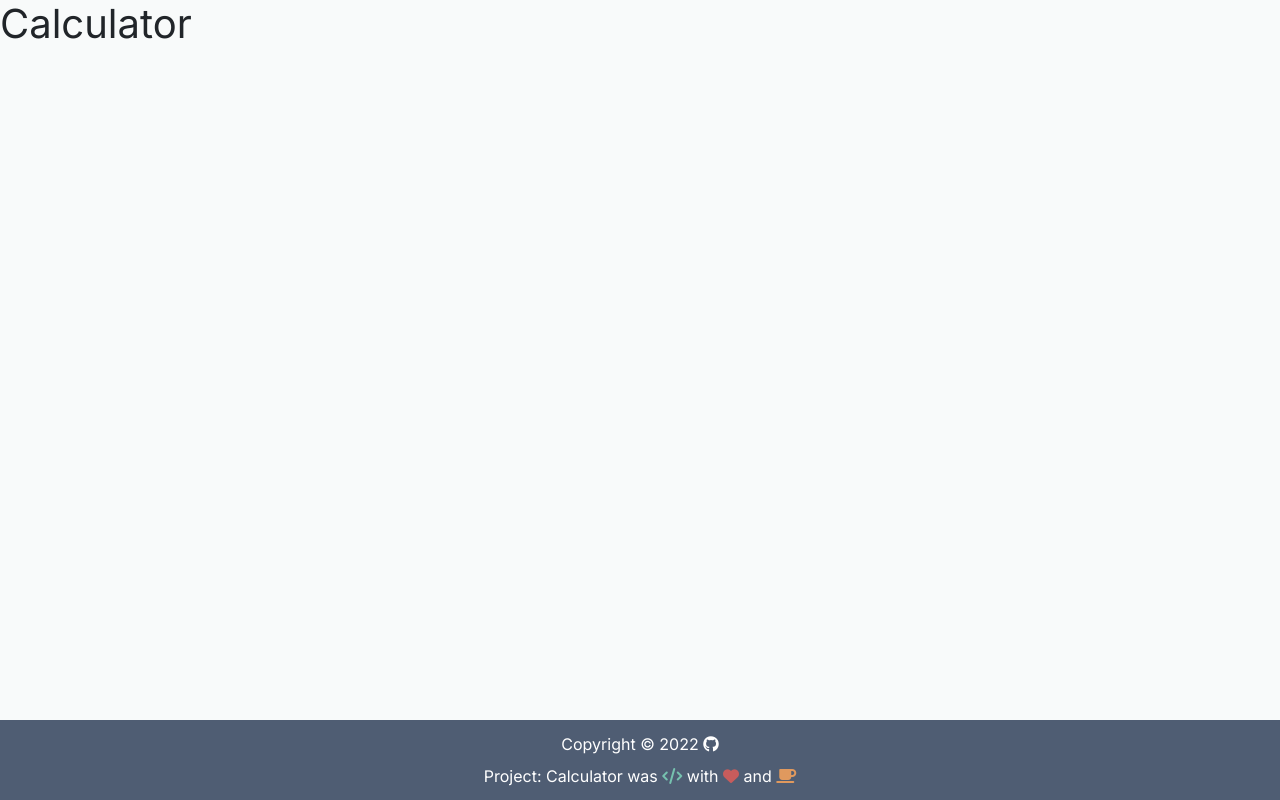
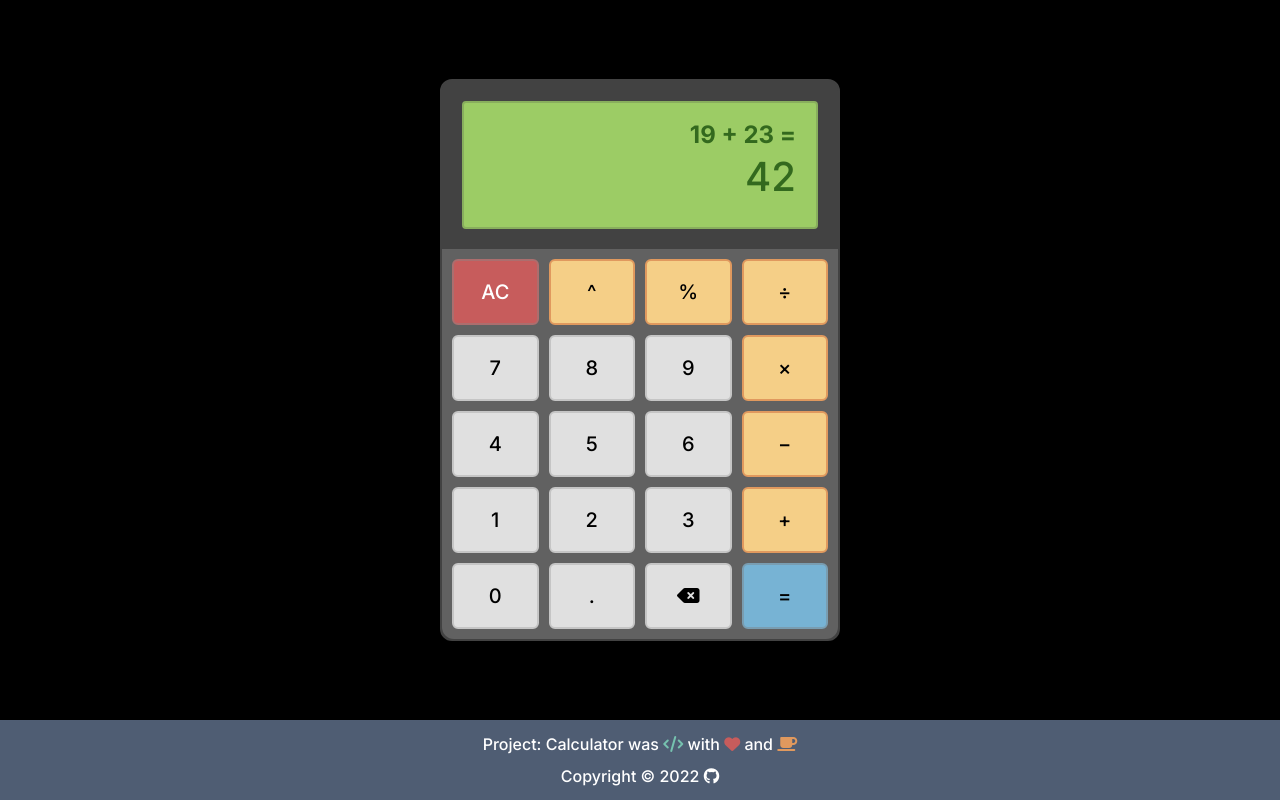
Before and after one commit to thiagossdev/odin-calculator, a plain HTML site: page index.html in a window 1280 px wide. Drawn offline with Linux system fonts and the light colour scheme.

Commit message:
Update layout with finished style and colors

```diff
--- a/index.html
+++ b/index.html
@@ -9,10 +9,7 @@
     <meta name="viewport" content="width=device-width, initial-scale=1.0" />
     <title>Project: Calculator</title>
 
-    <link
-      href="https://fonts.googleapis.com/css2?family=Inter:wght@400;700&display=swap"
-      rel="stylesheet"
-    />
+    <link href="https://fonts.googleapis.com/css2?family=Inter:wght@400;500;700&display=swap" rel="stylesheet" />
     <link
       rel="stylesheet"
       href="https://cdnjs.cloudflare.com/ajax/libs/font-awesome/6.2.0/css/all.min.css"
@@ -23,11 +20,53 @@
     <link rel="stylesheet" href="./public/css/bootstrap-reboot.min.css" />
     <link rel="stylesheet" href="./public/css/style.css" />
   </head>
-  <body class="bg-grey-100">
+
+  <body class="bg-black">
     <div id="app">
-      <h1>Calculator</h1>
+      <div class="main">
+        <div class="calculator">
+          <div class="display">
+            <div class="display-secondary" id="displaySecondary">19 + 23 =</div>
+            <div class="display-primary" id="displayPrimary">42</div>
+          </div>
+          <div class="inputs">
+            <button class="button bg-red color primary-white" data-operator="clear">AC</button>
+            <button class="button bg-yellow" data-operator="^">^</button>
+            <button class="button bg-yellow" data-operator="%">%</button>
+            <button class="button bg-yellow" data-operator="/">÷</button>
+
+            <button class="button" data-number="7">7</button>
+            <button class="button" data-number="8">8</button>
+            <button class="button" data-number="9">9</button>
+            <button class="button bg-yellow" data-operator="*">×</button>
+
+            <button class="button" data-number="4">4</button>
+            <button class="button" data-number="5">5</button>
+            <button class="button" data-number="6">6</button>
+            <button class="button bg-yellow" data-operator="-">−</button>
+
+            <button class="button" data-number="1">1</button>
+            <button class="button" data-number="2">2</button>
+            <button class="button" data-number="3">3</button>
+            <button class="button bg-yellow" data-operator="+">+</button>
+
+            <button class="button" data-number="0">0</button>
+            <button class="button" data-operator=".">.</button>
+            <button class="button" data-operator="delete"><i class="fa-solid fa-delete-left"></i></button>
+            <button class="button bg-blue" data-operator="=">=</button>
+          </div>
+        </div>
+      </div>
 
       <div class="footer bg-grey color primary-white align-center">
+        <div>
+          <a href="https://github.com/thiagossdev/odin-calculator" target="_blank" class="color primary-white"
+            >Project: Calculator</a
+          >
+          was <i class="fa fa-code color primary-green" title="codded"></i> with
+          <i class="fa fa-heart color primary-red" title="love"></i> and
+          <i class="fa fa-coffee color primary-orange" title="doffe"></i>
+        </div>
         <div>
           Copyright &copy;
 
@@ -35,19 +74,9 @@
             document.write(new Date().getFullYear());
           </script>
 
-          <a
-            href="https://github.com/thiagossdev"
-            target="_blank"
-            class="color primary-white"
-          >
-            <i class="fa-brands fa-github"></i>
-          </a>
-        </div>
-        <div>
-          Project: Calculator was
-          <i class="fa fa-code color primary-green" title="codded"></i> with
-          <i class="fa fa-heart color primary-red" title="love"></i> and
-          <i class="fa fa-coffee color primary-orange" title="doffe"></i>
+          <a href="https://github.com/thiagossdev" target="_blank" class="color primary-white"
+            ><i class="fa-brands fa-github"></i
+          ></a>
         </div>
       </div>
     </div>
--- a/public/css/style.css
+++ b/public/css/style.css
@@ -2,12 +2,20 @@
   --clctr-black: #000;
   --clctr-white: #fff;
   --clctr-grey: #4f5d73;
-  --clctr-grey-200: #e0e1d2;
+  --clctr-grey-700: #424242;
+  --clctr-grey-400: #bdbdbd;
+  --clctr-grey-300: #c5c5c5;
+  --clctr-grey-200: #e0e0e0;
   --clctr-grey-100: #f8fafa;
   --clctr-blue: #77b3d4;
+  --clctr-blue-200: #85bad6;
+  --clctr-blue-100: #799db1;
   --clctr-green: #76c2af;
   --clctr-red: #c75c5c;
+  --clctr-red-200: #c76969;
+  --clctr-red-100: #ac6e6e;
   --clctr-yellow: #f5cf87;
+  --clctr-yellow-100: #f3c46d;
   --clctr-orange: #e0995e;
 }
 
@@ -105,6 +113,110 @@ a.color:hover {
   text-align: center;
 }
 
+.main {
+  display: flex;
+  align-items: center;
+  justify-content: center;
+  width: 100%;
+  height: 100%;
+  min-height: 33.75rem;
+}
+
+.calculator {
+  display: flex;
+  flex: auto 1;
+  flex-direction: column;
+  max-width: 25rem;
+
+  border: 0.125rem var(--clctr-grey-700) solid;
+  border-radius: 0.75rem;
+  background-color: var(--clctr-grey-700);
+}
+
+.display {
+  border: 0.125rem #88ae5d solid;
+  border-radius: 0.25rem;
+  padding: 1.25rem;
+  margin: 1.25rem;
+  background-color: #9ccc65;
+  color: #33691e;
+}
+
+.display-primary,
+.display-secondary {
+  text-align: right;
+  overflow-x: auto;
+  word-wrap: unset;
+  white-space: nowrap;
+}
+.display-primary {
+  font-size: 2.5rem;
+  line-height: 1;
+  height: 3.125rem;
+  font-weight: 500;
+}
+.display-secondary {
+  font-size: 1.5rem;
+  line-height: 1;
+  height: 2.125rem;
+  font-weight: 700;
+}
+
+.inputs {
+  display: grid;
+  grid-template-columns: repeat(4, 1fr);
+  grid-gap: 0.625rem;
+  padding: 0.625rem;
+  background-color: #616161;
+  border-bottom-left-radius: 0.75rem;
+  border-bottom-right-radius: 0.75rem;
+}
+
+.button {
+  padding: 1rem 1.25rem;
+  border: 0.125rem var(--clctr-grey-300) solid;
+  border-radius: 0.375rem;
+  background-color: var(--clctr-grey-200);
+  font-size: 1.25rem;
+  font-weight: 500;
+}
+.button:hover {
+  background-color: var(--clctr-grey-300);
+}
+.button:active {
+  background-color: var(--clctr-grey-400);
+}
+.button.bg-blue {
+  border-color: var(--clctr-blue-100);
+  background-color: var(--clctr-blue);
+}
+.button.bg-blue:hover {
+  background-color: var(--clctr-blue-100);
+}
+.button.bg-blue:active {
+  background-color: var(--clctr-blue-200);
+}
+.button.bg-yellow {
+  border-color: var(--clctr-orange);
+  background-color: var(--clctr-yellow);
+}
+.button.bg-yellow:hover {
+  background-color: var(--clctr-yellow-100);
+}
+.button.bg-yellow:active {
+  background-color: var(--clctr-orange);
+}
+.button.bg-red {
+  border-color: var(--clctr-red-100);
+  background-color: var(--clctr-red);
+}
+.button.bg-red:hover {
+  background-color: var(--clctr-red-100);
+}
+.button.bg-red:active {
+  background-color: var(--clctr-red-200);
+}
+
 .footer {
   display: flex;
   flex-direction: column;
@@ -112,4 +224,5 @@ a.color:hover {
   justify-content: space-between;
   gap: 0.5rem;
   padding: 0.75rem 0;
+  font-weight: 500;
 }
--- a/src/main.js
+++ b/src/main.js
@@ -1 +1,5 @@
-(function (document, window) {})(document, window);
+(function (document, window) {
+  document.addEventListener('keydown', (event) => {
+    console.log(`${event.key} - ${event.code}`);
+  });
+})(document, window);
```
Also changed, not shown: .github/project.png (added).
